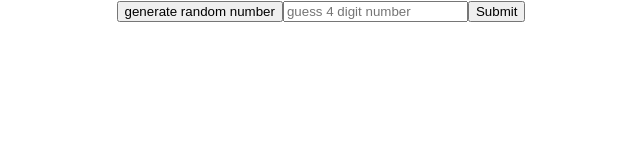
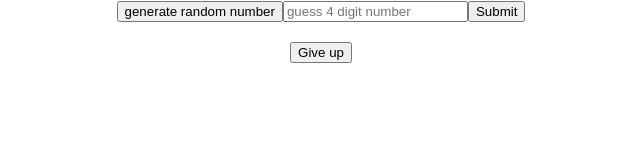
Before and after one commit to syedasultana/bulls-and-cows, a React (Create React App) app: page / in a window 1280 px wide. Shown: the top 160 px of the page, without its empty margins (319-959 px from the left). Built offline with nearby package versions, Linux system fonts and the light colour scheme.

Commit message:
added GiveUp component

```diff
--- a/src/App.js
+++ b/src/App.js
@@ -4,6 +4,7 @@ import './App.css';
 
 import RandomNumber from './components/RandomNumber';
 import InputGuess from './components/InputGuess';
+import GiveUp from './components/GiveUp';
 
 function App() {
 
@@ -32,6 +33,12 @@ function App() {
         setResult={setResult}
       />
 
+      <GiveUp
+        fourDigitNumber={fourDigitNumber}
+        result={result}
+        setResult={setResult}
+      />
+
       <h3>{showSolution}</h3>
 
 
@@ -44,9 +51,7 @@ function App() {
   function displaySolution() {
     console.log('displaySolution is executed');
     setShowSolution(true);
-    // return (
-    //   <h3>{fourDigitNumber}</h3>
-    // )
+
   }
 }
 
--- /dev/null
+++ b/src/components/GiveUp.js
@@ -0,0 +1,20 @@
+import React from 'react';
+
+
+function GiveUp({ fourDigitNumber, result, setResult }) {
+      return (
+        <>
+        <button onClick={() => {
+            setResult(showAnswer(fourDigitNumber));
+        }}>Give up</button>
+        </>
+      )
+
+}
+
+function showAnswer(fourDigitNumber) {
+    return `${fourDigitNumber}`;
+}
+
+
+export default GiveUp;
```
